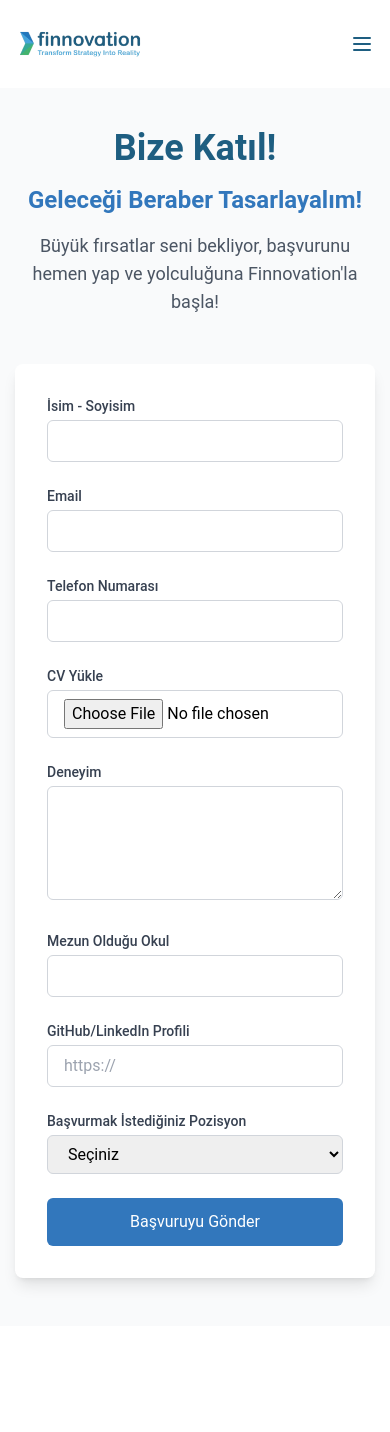
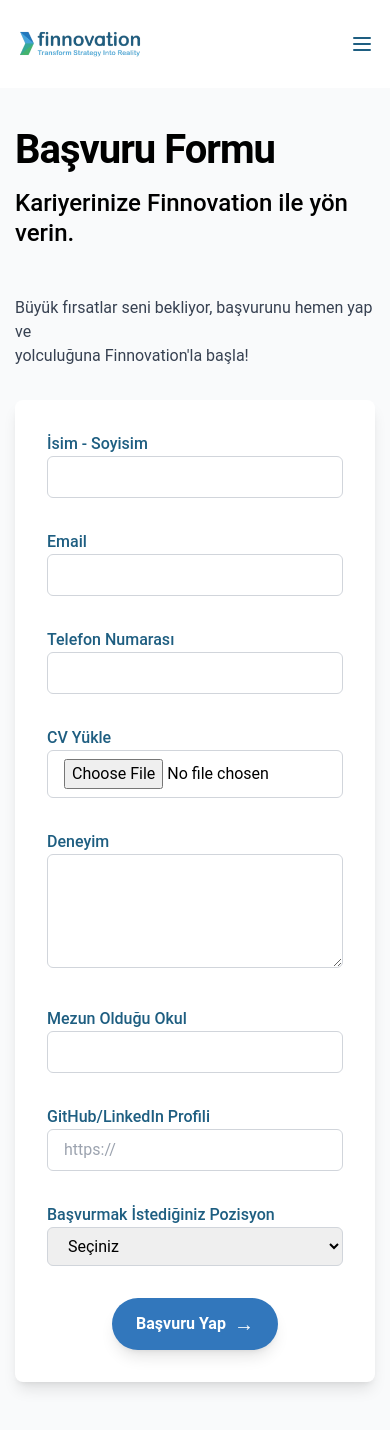
Before and after one commit to aliz1369/finnovation-website, a React (Vite) app: page /career/apply in a window 390 px wide. Shown: the top 1432 px of the page. Before the commit the page ends 1406 px from the top, so only its background shows below. Built offline with nearby package versions, Linux system fonts and the light colour scheme.

Commit message:
Kariyer Sayfaları oluşturuldu Düzenlendi

```diff
--- a/src/pages/BasvuruPage.tsx
+++ b/src/pages/BasvuruPage.tsx
@@ -48,23 +48,29 @@ const BasvuruPage: React.FC = () => {
     <MainLayout>
       <div className="min-h-screen bg-gray-50 py-12">
         <div className="container mx-auto px-4 sm:px-6 lg:px-8">
-          {/* Başlık ve Slogan */}
-          <div className="text-center mb-12">
-            <h1 className="text-4xl font-bold text-[#1E5E81] mb-4">Bize Katıl!</h1>
-            <h2 className="text-2xl font-semibold text-[#3277BC] mb-4">
-              Geleceği Beraber Tasarlayalım!
+          <div className="flex flex-col md:-ml-12">
+            <div className="mb-8">
+              <h1 className="text-[40px] sm:text-[60px] md:text-[80px] lg:text-[90px] font-bold leading-[1.1] tracking-tight">
+                Başvuru Formu
+              </h1>
+
+              <div className="flex flex-col lg:flex-row justify-between items-start gap-12 mt-4">
+                <h2 className="text-[24px] sm:text-[28px] md:text-[32px] leading-tight font-medium">
+                  Kariyerinize Finnovation ile yön verin.
                 </h2>
-            <p className="text-lg text-gray-600 max-w-2xl mx-auto">
-              Büyük fırsatlar seni bekliyor, başvurunu hemen yap ve yolculuğuna Finnovation'la başla!
+
+                <p className="text-[16px] sm:text-[18px] text-gray-700 lg:max-w-xl">
+                  Büyük fırsatlar seni bekliyor, başvurunu hemen yap ve<br />
+                  yolculuğuna Finnovation'la başla!
                 </p>
               </div>
+            </div>
 
-          {/* Başvuru Formu */}
-          <div className="max-w-3xl mx-auto bg-white rounded-lg shadow-lg p-8">
-            <form onSubmit={handleSubmit} className="space-y-6">
-              {/* İsim Soyisim */}
+            <div className="max-w-4xl mx-auto bg-white rounded-lg shadow-lg p-8 md:p-12">
+              <form onSubmit={handleSubmit} className="space-y-8">
+                <div className="grid grid-cols-1 md:grid-cols-2 gap-8">
                   <div>
-                <label className="block text-sm font-medium text-gray-700 mb-1">
+                    <label className="text-[16px] sm:text-[18px] font-medium text-[#1E5E81]">
                       İsim - Soyisim
                     </label>
                     <input
@@ -77,9 +83,8 @@ const BasvuruPage: React.FC = () => {
                     />
                   </div>
 
-              {/* Email */}
                   <div>
-                <label className="block text-sm font-medium text-gray-700 mb-1">
+                    <label className="text-[16px] sm:text-[18px] font-medium text-[#1E5E81]">
                       Email
                     </label>
                     <input
@@ -92,9 +97,8 @@ const BasvuruPage: React.FC = () => {
                     />
                   </div>
 
-              {/* Telefon */}
                   <div>
-                <label className="block text-sm font-medium text-gray-700 mb-1">
+                    <label className="text-[16px] sm:text-[18px] font-medium text-[#1E5E81]">
                       Telefon Numarası
                     </label>
                     <input
@@ -107,9 +111,8 @@ const BasvuruPage: React.FC = () => {
                     />
                   </div>
 
-              {/* CV Yükleme */}
                   <div>
-                <label className="block text-sm font-medium text-gray-700 mb-1">
+                    <label className="text-[16px] sm:text-[18px] font-medium text-[#1E5E81]">
                       CV Yükle
                     </label>
                     <input
@@ -120,10 +123,11 @@ const BasvuruPage: React.FC = () => {
                       className="w-full px-4 py-2 border border-gray-300 rounded-md focus:ring-[#3277BC] focus:border-[#3277BC]"
                     />
                   </div>
+                </div>
 
-              {/* Deneyim */}
+                <div className="space-y-8">
                   <div>
-                <label className="block text-sm font-medium text-gray-700 mb-1">
+                    <label className="text-[16px] sm:text-[18px] font-medium text-[#1E5E81]">
                       Deneyim
                     </label>
                     <textarea
@@ -135,9 +139,8 @@ const BasvuruPage: React.FC = () => {
                     />
                   </div>
 
-              {/* Eğitim */}
                   <div>
-                <label className="block text-sm font-medium text-gray-700 mb-1">
+                    <label className="text-[16px] sm:text-[18px] font-medium text-[#1E5E81]">
                       Mezun Olduğu Okul
                     </label>
                     <input
@@ -149,9 +152,8 @@ const BasvuruPage: React.FC = () => {
                     />
                   </div>
 
-              {/* Sosyal Medya */}
                   <div>
-                <label className="block text-sm font-medium text-gray-700 mb-1">
+                    <label className="text-[16px] sm:text-[18px] font-medium text-[#1E5E81]">
                       GitHub/LinkedIn Profili
                     </label>
                     <input
@@ -164,9 +166,8 @@ const BasvuruPage: React.FC = () => {
                     />
                   </div>
 
-              {/* Pozisyon Seçimi */}
                   <div>
-                <label className="block text-sm font-medium text-gray-700 mb-1">
+                    <label className="text-[16px] sm:text-[18px] font-medium text-[#1E5E81]">
                       Başvurmak İstediğiniz Pozisyon
                     </label>
                     <select
@@ -185,16 +186,18 @@ const BasvuruPage: React.FC = () => {
                     </select>
                   </div>
 
-              {/* Gönder Butonu */}
-              <div>
+                  <div className="flex justify-center mt-8">
                     <button
                       type="submit"
-                  className="w-full bg-[#3277BC] text-white py-3 px-6 rounded-md hover:bg-[#1E5E81] transition-colors duration-300"
+                      className="px-6 py-3 bg-[#3277BC] text-white font-bold rounded-full shadow-lg hover:bg-[#2b66a2] flex items-center justify-center transition-colors"
                     >
-                  Başvuruyu Gönder
+                      Başvuru Yap
+                      <span className="ml-2 text-xl">→</span>
                     </button>
                   </div>
+                </div>
               </form>
+            </div>
           </div>
         </div>
       </div>
--- a/src/pages/Culture.tsx
+++ b/src/pages/Culture.tsx
@@ -7,28 +7,33 @@ import { Navigation } from "swiper/modules";
 const Culture: React.FC = () => {
   const values = [
     {
-      title: "İnovasyon",
-      description: ["Sürekli yenilik ve gelişim odaklı çalışma kültürü"],
+      title: "Yenilikçilik, İşbirliği ve Sürekli Öğrenme",
+      description: ["Her birey bu kültürü benimser."],
       icon: "/public/collab.png",
     },
     {
-      title: "Takım Ruhu",
-      description: ["Birlikte başarma ve dayanışma kültürü"],
+      title: "Başarı Anlayışımız",
+      description: ["Teknik becerilerin yanı sıra takım çalışması, yaratıcı düşünme ve sürekli gelişimle ölçülür."],
       icon: "/public/collab.png",
     },
     {
-      title: "Şeffaflık",
-      description: ["Açık iletişim ve karşılıklı güven"],
+      title: "Farklı Bakış Açılarına Değer Veririz",
+      description: ["Her görüş bizim için önemlidir."],
       icon: "/public/activeuser.png",
     },
     {
-      title: "Sürdürülebilirlik",
-      description: ["Çevreye ve topluma karşı sorumlu yaklaşım"],
+      title: "Müşterilerimiz İçin En İyisi",
+      description: ["Hedeflerimize ulaşırken birlikte çalışır, birbirimizi destekleriz."],
       icon: "/public/activeuser.png",
     },
     {
-      title: "Çeşitlilik",
-      description: ["Farklı fikirlere ve bakış açılarına değer veren kültür"],
+      title: "Kariyer Gelişimi",
+      description: ["Esnek çalışma ortamı ve güçlü destek ağı sunuyoruz."],
+      icon: "/public/activeuser.png",
+    },
+    {
+      title: "Geleceği Şekillendiren Kültür",
+      description: ["İlham verici ve etkileşimli bir iş ortamı yaratıyoruz."],
       icon: "/public/activeuser.png",
     },
   ];
@@ -78,8 +83,8 @@ const Culture: React.FC = () => {
         {/* Hero Section - Updated structure */}
         <section className="container mx-auto px-6 py-16 bg-white">
           <div className="grid grid-cols-1 md:grid-cols-2 gap-8 items-center">
-            <div>
-              <h1 className="text-8xl font-extrabold text-gray-900 font-segouie">
+            <div className="flex flex-col md:-ml-8">
+              <h1 className="text-[40px] sm:text-[60px] md:text-[80px] lg:text-[90px] font-bold leading-[1.1] tracking-tight">
                 Kültürümüz
               </h1>
             </div>
@@ -90,17 +95,15 @@ const Culture: React.FC = () => {
         <section className="max-w-6xl mx-auto px-10 py-16 bg-white">
           <div className="grid grid-cols-1 md:grid-cols-2 gap-8 items-center md:pt-[20px]">
             <div>
-              <p className="text-lg text-gray-700 leading-relaxed font-segouie mb-6">
+              <p className="text-[24px] sm:text-[28px] md:text-[32px] leading-tight font-medium -ml-20">
                 <span className="font-bold underline">Finnovation</span>'da
-                kültürümüzün temeli, yenilikçi fikirlere açık olmak ve sürekli
-                öğrenmeyi desteklemektir. Ekip olarak birbirimizi dinler,
-                destekler ve birlikte büyürüz.
+                Çeşitlilikten Güç Alır, Başarıyı Birlikte Yaratırız
               </p>
             </div>
             <div>
               <p className="text-lg text-gray-700 leading-relaxed font-segouie mb-6">
-                Her bir ekip üyemizin benzersiz yeteneklerini ve bakış açılarını
-                değerli buluyor, çeşitliliğin gücüne inanıyoruz.
+              Finnovation kültürü, yenilikçi düşünceyi,
+              işbirliğini ve çeşitliliği bir araya getirerek her bireyin potansiyelini en üst seviyeye çıkarmayı hedefler.
               </p>
             </div>
           </div>
--- a/src/pages/WorkingInFinnovation.tsx
+++ b/src/pages/WorkingInFinnovation.tsx
@@ -6,30 +6,30 @@ import CardSlider from "../components/CardSlider";
 const WorkingInFinnovation: React.FC = () => {
   const benefits = [
     {
-      title: "Esnek Çalışma",
-      description: ["Hibrit çalışma modeli ile iş-yaşam dengenizi koruyun"],
+      title: "Dijital Dünyanın Öncüsü",
+      description: ["Finnovation, yenilikçi ve dinamik yapısıyla hızla ilerliyor."],
       icon: "/public/collab.png",
     },
     {
-      title: "Sürekli Gelişim",
+      title: "Kariyeriniz İçin Büyük Bir Fırsat",
       description: [
-        "Düzenli eğitimler ve workshop'lar ile kendinizi geliştirin",
+        "Yaratıcı ve çözüm odaklı bir ekiple çalışma imkânı.",
       ],
       icon: "/public/collab.png",
     },
     {
-      title: "Sağlık Sigortası",
-      description: ["Özel sağlık sigortası ile siz ve aileniz güvende"],
+      title: "AI Destekli SaaS Projeleri",
+      description: ["Dijital dönüşüm süreçlerine katkı sağlama şansı."],
       icon: "/public/activeuser.png",
     },
     {
-      title: "Sosyal Aktiviteler",
-      description: ["Düzenli ekip aktiviteleri ve sosyal etkinlikler"],
+      title: "Sürekli Öğrenme ve Gelişim",
+      description: ["İşbirliği ve gelişim fırsatlarıyla dolu bir ortam."],
       icon: "/public/activeuser.png",
     },
     {
-      title: "Teknoloji Desteği",
-      description: ["İhtiyacınız olan tüm teknolojik ekipman desteği"],
+      title: "Geleceğe Yön Verin",
+      description: ["Finnovation ailesine katılın, teknolojinin sınırlarını birlikte genişletelim!"],
       icon: "/public/activeuser.png",
     },
   ];
@@ -79,21 +79,31 @@ const WorkingInFinnovation: React.FC = () => {
         {/* Hero Section - Updated padding and responsive classes */}
         <section className="container mx-auto px-6 py-16 bg-white">
           <div className="grid grid-cols-1 md:grid-cols-2 gap-8 items-center">
-            <div>
-              <h1 className="text-8xl font-extrabold text-gray-900 font-segouie">
-                Finnovation'da Çalışmak
+            <div className="flex flex-col md:-ml-8">
+              <h1 className="text-[40px] sm:text-[60px] md:text-[80px] lg:text-[90px] font-bold leading-[1.1] tracking-tight">
+                Finnovation'da
+              </h1>
+              <h1 className="text-[40px] sm:text-[60px] md:text-[80px] lg:text-[90px] font-bold leading-[1.1] tracking-tight mt-0">
+                Çalışmak
               </h1>
             </div>
           </div>
         </section>
 
-        {/* Description Section - Updated max-width and padding */}
+
+        {/* Description Section */}
         <section className="max-w-6xl mx-auto px-10 py-16 bg-white">
           <div className="grid grid-cols-1 md:grid-cols-2 gap-8 items-center md:pt-[20px]">
             <div>
+              <p className="text-[24px] sm:text-[28px] md:text-[32px] leading-tight font-medium -ml-20">
+                <span className="font-bold underline">Finnovation</span>'da
+                Sınır Tanımayan Bir Gelecek!
+              </p>
+            </div>
+            <div>
               <p className="text-lg text-gray-700 leading-relaxed font-segouie mb-6">
-                <span className="font-bold underline">Finnovation</span>'da
-                yenilikçi fikirlere ve sürekli gelişime değer veriyoruz...
+                Finnovation'da çalışarak yenilikçi projelerde yer alabilir,
+                kariyerinizi teknoloji ve yaratıcılıkla şekillendirebilirsiniz!
               </p>
             </div>
           </div>
```
Lines whose indentation alone changed are shown as unchanged.
